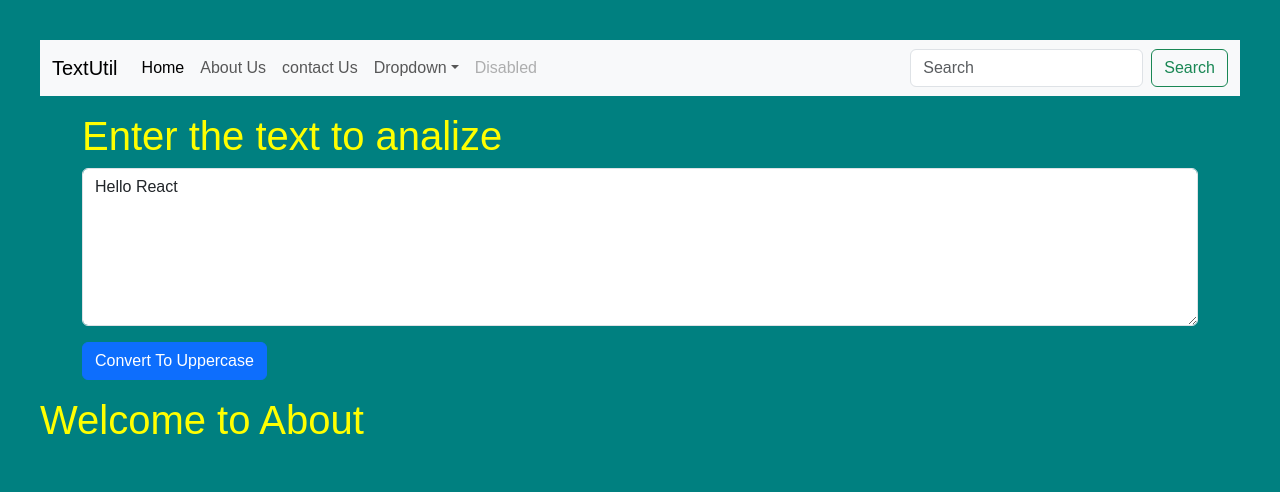
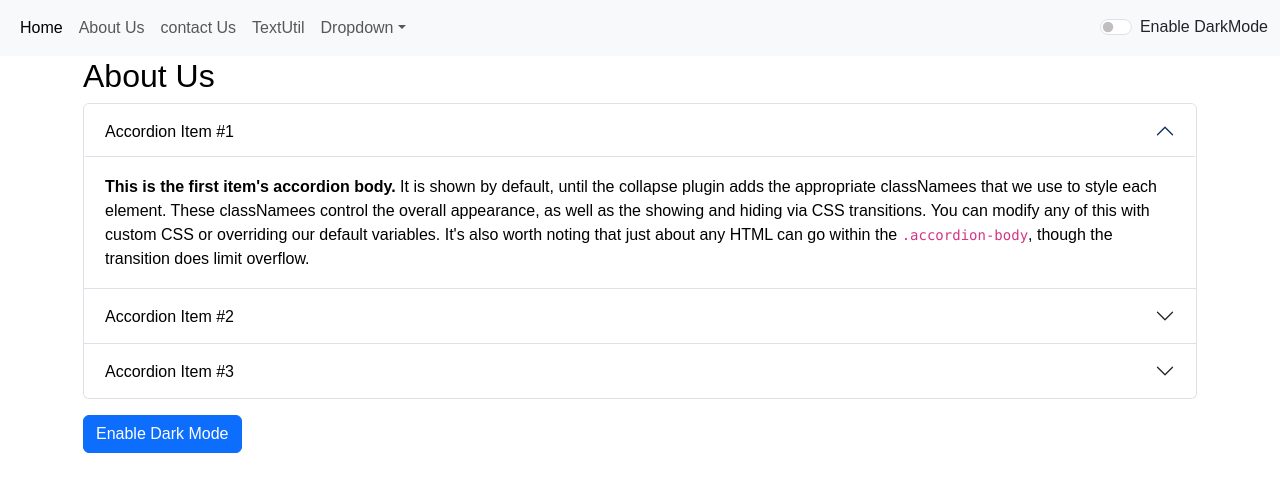
Before and after one commit to lakhansharma126/REACT-APPLICATION, a React (Create React App) app: page /about in a window 1280 px wide. Shown: the top 492 px of the page. Built offline with nearby package versions, Linux system fonts and the light colour scheme.

Commit message:
this text form

```diff
--- a/src/App.css
+++ b/src/App.css
@@ -38,9 +38,7 @@
 }
 
 body {
-  background-color: #008080;
   color: yellow;
-  padding: 40px;
   font-family: Arial;
   text-align: left;
 }
--- a/src/App.js
+++ b/src/App.js
@@ -1,80 +1,24 @@
 
+import React ,{useState} from 'react'
 import './App.css';
 import Navbar from './Navbar';
-import TextForm from './TextForm';
 function App() {
+const [mode,setMode] = useState('light');
 
-//   const [name , setName] = useState('');
-//   const [age , setAge] = useState('');
-//   const [email , setEmail] = useState('');
-//   const [password , setPassword] = useState('');
-//   const [confPassword , setConfPassword] = useState('');
-
-// const handleChange =(e) =>{
-// setName(e.target.value);
-// }
-
-// const handleAgeChange =(e)=>{
-
-//   setAge(e.target.value);
-// }
-
-// const handleEmailChange =(e)=>
-// {
-//   setEmail(e.target.value);
-// }
-
-// const handlePasswordChange =(e)=>{
-//   setPassword(e.target.value);
-// }
-
-// const handleConfPasswordChange =(e)=>{
-//   setConfPassword(e.target.value);
-// }
-
-// const handleSubmit =(e)=>{
-//   if(password !=confPassword){
-//     alert("password is not match");
-//   }else{
-//     alert('A form was submitted with Name :"' + name +
-//     '" ,Age :"'+age +'" and Email :"' + email + '"');
-//   }
-
-//   e.preventDefault();
-// }
-const numbersOne = [1, 2, 3];
-const numbersTwo = [4, 5, 6];
-const numbersCombined = [...numbersOne, ...numbersTwo];
-console.log(numbersCombined);
-
-const numbers = [1, 2, 3, 4, 5, 6];
-
-const [one, two, ...rest] = numbers;
-console.log("one="+one);
-console.log("two="+two);
-console.log("array="+rest);
-
-const myVehicle = {
-  brand: 'Ford',
-  model: 'Mustang',
-  color: 'red'
+const toggleMode =() =>{
+if(mode==="light"){
+  setMode("dark")
+  document.body.style.backgroundColor ="#042743";
 }
-
-const updateMyVehicle = {
-  type: 'car',
-  year: 2021,
-  color: 'yellow'
+  else{
+  setMode("light");
+  document.body.style.backgroundColor ="white";
+  }
 }
-
-const myUpdatedVehicle = {...myVehicle, ...updateMyVehicle}
-
-console.log(myUpdatedVehicle);
   return (
     <>
-    <Navbar title='TextUtil' homeText ='Home' aboutText='About Us' contactText='contact Us' />
-    <div className="container my-3">
-    <TextForm  heading='Enter the text to analize'/>
-    </div>
+    <Navbar title='TextUtil' homeText ='Home' aboutText='About Us'
+     contactText='contact Us' mode={mode} toggleMode={toggleMode}/>
    </>
   );
 }
--- a/src/Navbar.js
+++ b/src/Navbar.js
@@ -4,10 +4,8 @@ import PropTypes from 'prop-types'
 
 export default function Navbar(props) {
   return (
-    <>
-    <nav className="navbar navbar-expand-lg bg-body-tertiary">
+    <nav className={`navbar navbar-expand-lg navbar-${props.mode} bg-${props.mode}`}>
     <div className="container-fluid">
-    <a className="navbar-brand"  href="/">{props.title}</a>
       <button className="navbar-toggler" type="button" data-bs-toggle="collapse" data-bs-target="#navbarSupportedContent" aria-controls="navbarSupportedContent" aria-expanded="false" aria-label="Toggle navigation">
         <span className="navbar-toggler-icon"></span>
       </button>
@@ -22,6 +20,9 @@ export default function Navbar(props) {
           <li className="nav-item">
             <a className="nav-link" href="/contact">{props.contactText}</a>
           </li>
+          <li className="nav-item">
+            <a className="nav-link" href="/form">{props.title}</a>
+          </li>
           <li className="nav-item dropdown">
             <a className="nav-link dropdown-toggle" href="/" role="button" data-bs-toggle="dropdown" aria-expanded="false">
               Dropdown
@@ -33,20 +34,20 @@ export default function Navbar(props) {
               <li><a className="dropdown-item" href="/">Something else here</a></li>
             </ul>
           </li>
-          <li className="nav-item">
-            <a className="nav-link disabled" href="/">Disabled</a>
-          </li>
         </ul>
-        <form className="d-flex" role="search">
+        {/* <form className="d-flex" role="search">
           <input className="form-control me-2" type="search" placeholder="Search" aria-label="Search" />
           <button className="btn btn-outline-success" type="submit">Search</button>
-        </form>
-
+        </form> */}
+  <div className={`form-check form-switch text-${props.mode===`light`?`dark`:`light`}`}>
+  <input className="form-check-input" type="checkbox" role="switch" onClick={props.toggleMode} id="flexSwitchCheckDefault" />
+  <label className="form-check-label" htmlFor="flexSwitchCheckDefault">Enable DarkMode</label>
+  </div>
 
       </div>
     </div>
   </nav>
-  </>
+
   )
 }
 
--- a/src/TextForm.js
+++ b/src/TextForm.js
@@ -1,8 +1,10 @@
 import React,{useState} from 'react'
+import { useSearchParams } from "react-router-dom";
+import App from './App';
 
 export default function TextForm(props) {
 
-  const [text, setText]  = useState('Hello React');
+  const [text, setText]  = useState('');
 
  const convertToUpperCase = ()=>{
 
@@ -13,13 +15,37 @@ export default function TextForm(props) {
  const handleOnChange = (event) => {
      setText(event.target.value);
  }
+
+ const convertToLowerCase = ()=>{
+
+    let newText = text.toLowerCase();
+    setText(newText);
+ }
+
+ const clearText = ()=>{
+    let newText = '';
+    setText(newText);
+ }
+
+
     return (
-    <div>
-    <h1>{props.heading}</h1>
-   <div className="mb-3">
+   <>
+    <App />
+    <div div className='container my-3'>
+    <h3>Enter Text Here {props.mode}</h3>
+   <div className="container my-3">
    <textarea class="form-control" id="my-box" rows="6" value={text} onChange={handleOnChange}></textarea>
    </div>
-   <button className="btn btn-primary" onClick={convertToUpperCase}>Convert To Uppercase</button>
-</div>
+   <button className="btn btn-primary mx-1" onClick={convertToUpperCase}>Convert To Uppercase</button>
+   <button className="btn btn-primary mx-1" onClick={convertToLowerCase}>Convert To Lowercase</button>
+   <button className="btn btn-primary mx-1" onClick={clearText}>Convert To Lowercase</button>
+   <div className="container my-3">
+   <h3> Your Text Summary</h3>
+   <p> {text.split(" ").length} words and {text.length} characters</p>
+   <h3>Preview</h3>
+   <p>{text}</p>
+   </div>
+   </div>
+</>
   )
 }
--- a/src/index.js
+++ b/src/index.js
@@ -11,11 +11,13 @@ import Notfound from './router/notfound'
 import Action from '../src/action'
 import ChangeState from './state/ChangeState';
 import Hook from './hook/countApp';
+import TextForm from './TextForm';
 
 
 const root = ReactDOM.createRoot(document.getElementById('root'));
 
 const routing =(
+
 <Router>
 <div>
 {/* <h1 style={{color: "Green"}}>React Router Example</h1> */}
@@ -29,7 +31,7 @@ const routing =(
 <Route path='/conditionalRender' Component={Render}></Route>
 <Route path='/state' Component={ChangeState}></Route>
 <Route path='/hook' Component={Hook}></Route>
-
+<Route path='/form'  Component={() => <TextForm  />}></Route>
 
 </Routes>
 </div>
--- a/src/router/About.js
+++ b/src/router/About.js
@@ -1,12 +1,82 @@
-import React from 'react'
+import React,{useState} from 'react'
 import App from '../App';
-class About extends React.Component {
-  render() {
-    return (
+
+
+export default function About() {
+ const [mystyle,setStyle] = useState({
+  color:"black",
+  backgroundColor:"white",
+  border:'1px solid white'
+ });
+
+ const [btnText,setBtnText] = useState("Enable Dark Mode");
+
+  const toggleStyle = () =>{
+    if(mystyle.color === 'white'){
+    setStyle({
+      color:"black",
+      backgroundColor:"white"
+     })
+     setBtnText("Enable Light Mode")
+    }
+    else{
+      setStyle({
+        color:"white",
+        backgroundColor:"black"
+       })
+       setBtnText("Enable Dark Mode")
+    }
+
+ }
+
+
+  return (
     <>
-    < App />
-    <h1>Welcome to About</h1>
-    </>  )
-  }
+   <App />
+   <div className='container' style={mystyle}>
+    <h2>About Us</h2>
+     <div className="accordion" id="accordionExample">
+  <div className="accordion-item">
+    <h2 className="accordion-header" id="headingOne">
+      <button className="accordion-button" type="button" style={mystyle} data-bs-toggle="collapse" data-bs-target="#collapseOne" aria-expanded="true" aria-controls="collapseOne">
+        Accordion Item #1
+      </button>
+    </h2>
+    <div id="collapseOne" className="accordion-collapse collapse show" aria-labelledby="headingOne" data-bs-parent="#accordionExample">
+      <div className="accordion-body" style={mystyle}>
+        <strong>This is the first item's accordion body.</strong> It is shown by default, until the collapse plugin adds the appropriate classNamees that we use to style each element. These classNamees control the overall appearance, as well as the showing and hiding via CSS transitions. You can modify any of this with custom CSS or overriding our default variables. It's also worth noting that just about any HTML can go within the <code>.accordion-body</code>, though the transition does limit overflow.
+      </div>
+    </div>
+  </div>
+  <div className="accordion-item">
+    <h2 className="accordion-header" id="headingTwo">
+      <button className="accordion-button collapsed" style={mystyle} type="button" data-bs-toggle="collapse" data-bs-target="#collapseTwo" aria-expanded="false" aria-controls="collapseTwo">
+        Accordion Item #2
+      </button>
+    </h2>
+    <div id="collapseTwo" className="accordion-collapse collapse" aria-labelledby="headingTwo" data-bs-parent="#accordionExample">
+      <div className="accordion-body" style={mystyle}>
+        <strong>This is the second item's accordion body.</strong> It is hidden by default, until the collapse plugin adds the appropriate classNamees that we use to style each element. These classNamees control the overall appearance, as well as the showing and hiding via CSS transitions. You can modify any of this with custom CSS or overriding our default variables. It's also worth noting that just about any HTML can go within the <code>.accordion-body</code>, though the transition does limit overflow.
+      </div>
+    </div>
+  </div>
+  <div className="accordion-item">
+    <h2 className="accordion-header" id="headingThree">
+      <button className="accordion-button collapsed" type="button" style={mystyle} data-bs-toggle="collapse" data-bs-target="#collapseThree" aria-expanded="false" aria-controls="collapseThree">
+        Accordion Item #3
+      </button>
+    </h2>
+    <div id="collapseThree" className="accordion-collapse collapse" aria-labelledby="headingThree" data-bs-parent="#accordionExample">
+      <div className="accordion-body" style={mystyle}>
+        <strong>This is the third item's accordion body.</strong> It is hidden by default, until the collapse plugin adds the appropriate classNamees that we use to style each element. These classNamees control the overall appearance, as well as the showing and hiding via CSS transitions. You can modify any of this with custom CSS or overriding our default variables. It's also worth noting that just about any HTML can go within the <code>.accordion-body</code>, though the transition does limit overflow.
+      </div>
+    </div>
+  </div>
+</div>
+<div className='container my-3'></div>
+<button type="button" className="btn btn-primary"  onClick={toggleStyle}>{btnText}</button>
+
+    </div>
+    </>
+  )
 }
-export default About;
--- a/src/router/Contact.js
+++ b/src/router/Contact.js
@@ -1,22 +1,13 @@
 import React from 'react'
 import App from '../App';
 
-
-class Contact extends React.Component {
-
-  render() {
-    const mystyle = {
-      color: "Green",
-      backgroundColor: "lightBlue",
-      padding: "10px",
-      fontFamily: "Arial"
-    };
-    return(
-   <>
+export default function Contact() {
+  return (
+    <>
     < App />
-    <h1 style={mystyle}>Welcome to Contact</h1>
+    < div className='container'>
+    <h1>Welcome to Contact</h1>
+    </div>
     </>
-    )
-  }
+  )
 }
-export default Contact;
```
